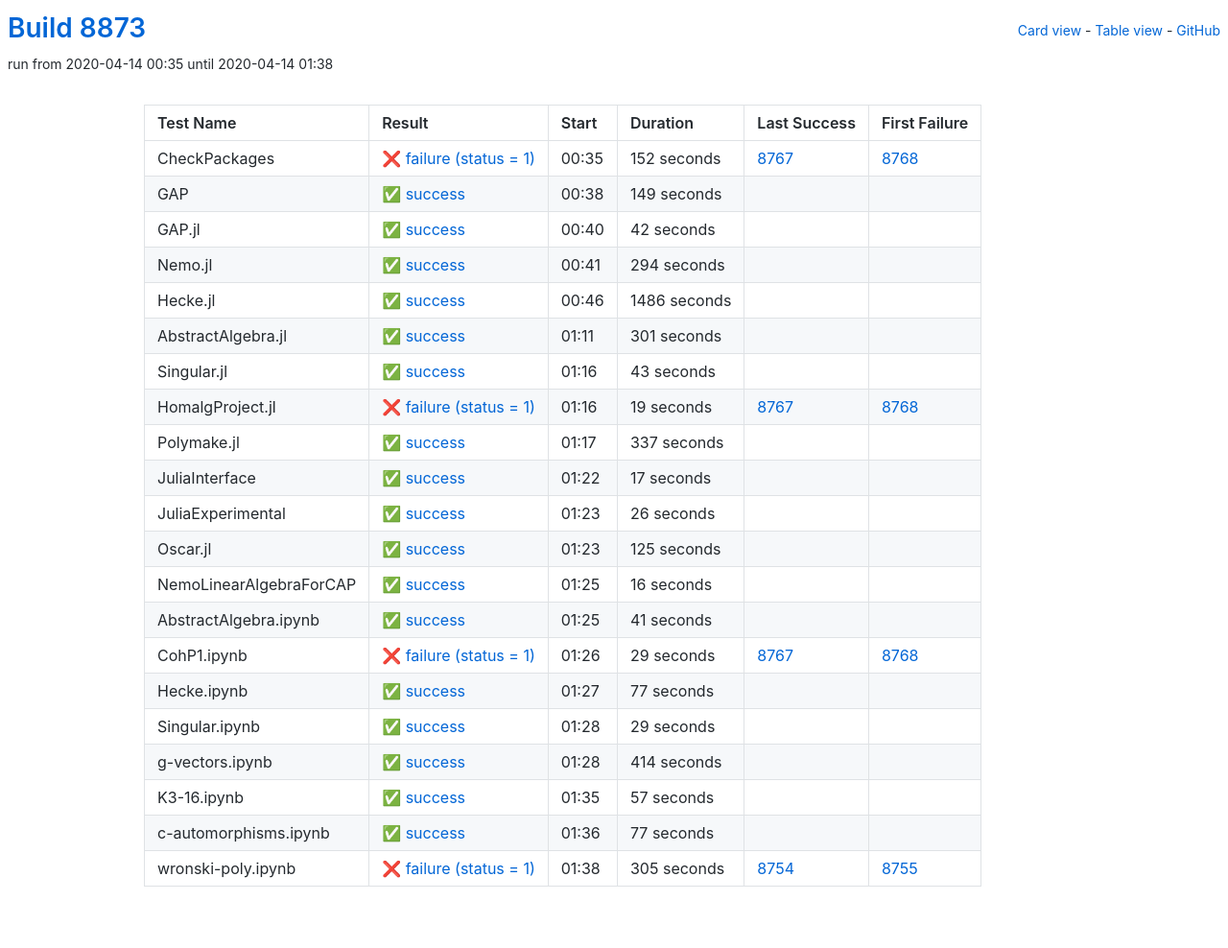
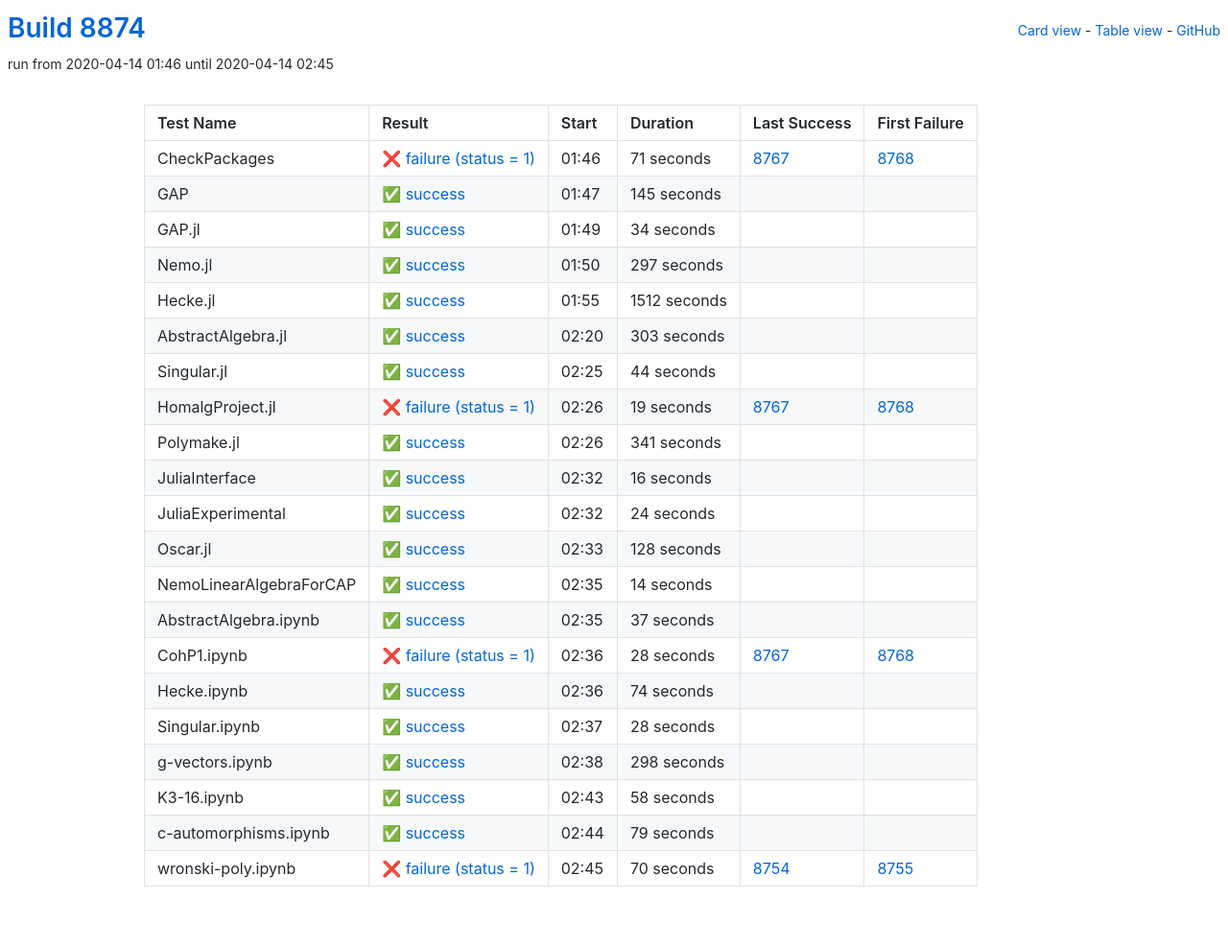
Before and after one commit to oscar-system/oscar-ci-status, a Jekyll site: the page built from table.html, in a window 1280 px wide. Shown: the whole page at 96% size. Built offline with Jekyll 4.4.1, drawn with Linux system fonts in a browser that asks for light colours.

Commit message:
Build 8874

```diff
--- a/_data/ci.yml
+++ b/_data/ci.yml
@@ -1,82 +1,82 @@
-build: 8873
-build_url: https://oscarci.mathematik.uni-kl.de/job/oscar/8873/
+build: 8874
+build_url: https://oscarci.mathematik.uni-kl.de/job/oscar/8874/
 job: oscar
 tests:
-- duration: 152
+- duration: 71
   exitcode: 1
   first_failure: 8768
   first_failure_url: https://oscarci.mathematik.uni-kl.de/job/oscar/8768/
   last_success: 8767
   last_success_url: https://oscarci.mathematik.uni-kl.de/job/oscar/8767/
-  log: https://oscarci.mathematik.uni-kl.de/job/oscar/8873/artifact/logs/build-8873/CheckPackages.log
+  log: https://oscarci.mathematik.uni-kl.de/job/oscar/8874/artifact/logs/build-8874/CheckPackages.log
   name: CheckPackages
-  start: 2020-04-14 00:35
+  start: 2020-04-14 01:46
   status: failure
   success: false
-- duration: 149
+- duration: 145
   exitcode: 0
   first_failure: false
   first_failure_url: null
   last_success: false
   last_success_url: null
-  log: https://oscarci.mathematik.uni-kl.de/job/oscar/8873/artifact/logs/build-8873/GAP.log
+  log: https://oscarci.mathematik.uni-kl.de/job/oscar/8874/artifact/logs/build-8874/GAP.log
   name: GAP
-  start: 2020-04-14 00:38
+  start: 2020-04-14 01:47
   status: success
   success: true
-- duration: 42
+- duration: 34
   exitcode: 0
   first_failure: false
   first_failure_url: null
   last_success: false
   last_success_url: null
-  log: https://oscarci.mathematik.uni-kl.de/job/oscar/8873/artifact/logs/build-8873/GAP.jl.log
+  log: https://oscarci.mathematik.uni-kl.de/job/oscar/8874/artifact/logs/build-8874/GAP.jl.log
   name: GAP.jl
-  start: 2020-04-14 00:40
+  start: 2020-04-14 01:49
   status: success
   success: true
-- duration: 294
+- duration: 297
   exitcode: 0
   first_failure: false
   first_failure_url: null
   last_success: false
   last_success_url: null
-  log: https://oscarci.mathematik.uni-kl.de/job/oscar/8873/artifact/logs/build-8873/Nemo.jl.log
+  log: https://oscarci.mathematik.uni-kl.de/job/oscar/8874/artifact/logs/build-8874/Nemo.jl.log
   name: Nemo.jl
-  start: 2020-04-14 00:41
+  start: 2020-04-14 01:50
   status: success
   success: true
-- duration: 1486
+- duration: 1512
   exitcode: 0
   first_failure: false
   first_failure_url: null
   last_success: false
   last_success_url: null
-  log: https://oscarci.mathematik.uni-kl.de/job/oscar/8873/artifact/logs/build-8873/Hecke.jl.log
+  log: https://oscarci.mathematik.uni-kl.de/job/oscar/8874/artifact/logs/build-8874/Hecke.jl.log
   name: Hecke.jl
-  start: 2020-04-14 00:46
+  start: 2020-04-14 01:55
   status: success
   success: true
-- duration: 301
+- duration: 303
   exitcode: 0
   first_failure: false
   first_failure_url: null
   last_success: false
   last_success_url: null
-  log: https://oscarci.mathematik.uni-kl.de/job/oscar/8873/artifact/logs/build-8873/AbstractAlgebra.jl.log
+  log: https://oscarci.mathematik.uni-kl.de/job/oscar/8874/artifact/logs/build-8874/AbstractAlgebra.jl.log
   name: AbstractAlgebra.jl
-  start: 2020-04-14 01:11
+  start: 2020-04-14 02:20
   status: success
   success: true
-- duration: 43
+- duration: 44
   exitcode: 0
   first_failure: false
   first_failure_url: null
   last_success: false
   last_success_url: null
-  log: https://oscarci.mathematik.uni-kl.de/job/oscar/8873/artifact/logs/build-8873/Singular.jl.log
+  log: https://oscarci.mathematik.uni-kl.de/job/oscar/8874/artifact/logs/build-8874/Singular.jl.log
   name: Singular.jl
-  start: 2020-04-14 01:16
+  start: 2020-04-14 02:25
   status: success
   success: true
 - duration: 19
@@ -85,53 +85,20 @@
   first_failure_url: https://oscarci.mathematik.uni-kl.de/job/oscar/8768/
   last_success: 8767
   last_success_url: https://oscarci.mathematik.uni-kl.de/job/oscar/8767/
-  log: https://oscarci.mathematik.uni-kl.de/job/oscar/8873/artifact/logs/build-8873/HomalgProject.jl.log
+  log: https://oscarci.mathematik.uni-kl.de/job/oscar/8874/artifact/logs/build-8874/HomalgProject.jl.log
   name: HomalgProject.jl
-  start: 2020-04-14 01:16
+  start: 2020-04-14 02:26
   status: failure
   success: false
-- duration: 337
+- duration: 341
   exitcode: 0
   first_failure: false
   first_failure_url: null
   last_success: false
   last_success_url: null
-  log: https://oscarci.mathematik.uni-kl.de/job/oscar/8873/artifact/logs/build-8873/Polymake.jl.log
+  log: https://oscarci.mathematik.uni-kl.de/job/oscar/8874/artifact/logs/build-8874/Polymake.jl.log
   name: Polymake.jl
-  start: 2020-04-14 01:17
-  status: success
-  success: true
-- duration: 17
-  exitcode: 0
-  first_failure: false
-  first_failure_url: null
-  last_success: false
-  last_success_url: null
-  log: https://oscarci.mathematik.uni-kl.de/job/oscar/8873/artifact/logs/build-8873/JuliaInterface.log
-  name: JuliaInterface
-  start: 2020-04-14 01:22
-  status: success
-  success: true
-- duration: 26
-  exitcode: 0
-  first_failure: false
-  first_failure_url: null
-  last_success: false
-  last_success_url: null
-  log: https://oscarci.mathematik.uni-kl.de/job/oscar/8873/artifact/logs/build-8873/JuliaExperimental.log
-  name: JuliaExperimental
-  start: 2020-04-14 01:23
-  status: success
-  success: true
-- duration: 125
-  exitcode: 0
-  first_failure: false
-  first_failure_url: null
-  last_success: false
-  last_success_url: null
-  log: https://oscarci.mathematik.uni-kl.de/job/oscar/8873/artifact/logs/build-8873/Oscar.jl.log
-  name: Oscar.jl
-  start: 2020-04-14 01:23
+  start: 2020-04-14 02:26
   status: success
   success: true
 - duration: 16
@@ -140,96 +107,129 @@
   first_failure_url: null
   last_success: false
   last_success_url: null
-  log: https://oscarci.mathematik.uni-kl.de/job/oscar/8873/artifact/logs/build-8873/NemoLinearAlgebraForCAP.log
-  name: NemoLinearAlgebraForCAP
-  start: 2020-04-14 01:25
+  log: https://oscarci.mathematik.uni-kl.de/job/oscar/8874/artifact/logs/build-8874/JuliaInterface.log
+  name: JuliaInterface
+  start: 2020-04-14 02:32
   status: success
   success: true
-- duration: 41
+- duration: 24
   exitcode: 0
   first_failure: false
   first_failure_url: null
   last_success: false
   last_success_url: null
-  log: https://oscarci.mathematik.uni-kl.de/job/oscar/8873/artifact/logs/build-8873/AbstractAlgebra.ipynb.log
-  name: AbstractAlgebra.ipynb
-  start: 2020-04-14 01:25
+  log: https://oscarci.mathematik.uni-kl.de/job/oscar/8874/artifact/logs/build-8874/JuliaExperimental.log
+  name: JuliaExperimental
+  start: 2020-04-14 02:32
   status: success
   success: true
-- duration: 29
+- duration: 128
+  exitcode: 0
+  first_failure: false
+  first_failure_url: null
+  last_success: false
+  last_success_url: null
+  log: https://oscarci.mathematik.uni-kl.de/job/oscar/8874/artifact/logs/build-8874/Oscar.jl.log
+  name: Oscar.jl
+  start: 2020-04-14 02:33
+  status: success
+  success: true
+- duration: 14
+  exitcode: 0
+  first_failure: false
+  first_failure_url: null
+  last_success: false
+  last_success_url: null
+  log: https://oscarci.mathematik.uni-kl.de/job/oscar/8874/artifact/logs/build-8874/NemoLinearAlgebraForCAP.log
+  name: NemoLinearAlgebraForCAP
+  start: 2020-04-14 02:35
+  status: success
+  success: true
+- duration: 37
+  exitcode: 0
+  first_failure: false
+  first_failure_url: null
+  last_success: false
+  last_success_url: null
+  log: https://oscarci.mathematik.uni-kl.de/job/oscar/8874/artifact/logs/build-8874/AbstractAlgebra.ipynb.log
+  name: AbstractAlgebra.ipynb
+  start: 2020-04-14 02:35
+  status: success
+  success: true
+- duration: 28
   exitcode: 1
   first_failure: 8768
   first_failure_url: https://oscarci.mathematik.uni-kl.de/job/oscar/8768/
   last_success: 8767
   last_success_url: https://oscarci.mathematik.uni-kl.de/job/oscar/8767/
-  log: https://oscarci.mathematik.uni-kl.de/job/oscar/8873/artifact/logs/build-8873/CohP1.ipynb.log
+  log: https://oscarci.mathematik.uni-kl.de/job/oscar/8874/artifact/logs/build-8874/CohP1.ipynb.log
   name: CohP1.ipynb
-  start: 2020-04-14 01:26
+  start: 2020-04-14 02:36
   status: failure
   success: false
-- duration: 77
+- duration: 74
   exitcode: 0
   first_failure: false
   first_failure_url: null
   last_success: false
   last_success_url: null
-  log: https://oscarci.mathematik.uni-kl.de/job/oscar/8873/artifact/logs/build-8873/Hecke.ipynb.log
+  log: https://oscarci.mathematik.uni-kl.de/job/oscar/8874/artifact/logs/build-8874/Hecke.ipynb.log
   name: Hecke.ipynb
-  start: 2020-04-14 01:27
+  start: 2020-04-14 02:36
   status: success
   success: true
-- duration: 29
+- duration: 28
   exitcode: 0
   first_failure: false
   first_failure_url: null
   last_success: false
   last_success_url: null
-  log: https://oscarci.mathematik.uni-kl.de/job/oscar/8873/artifact/logs/build-8873/Singular.ipynb.log
+  log: https://oscarci.mathematik.uni-kl.de/job/oscar/8874/artifact/logs/build-8874/Singular.ipynb.log
   name: Singular.ipynb
-  start: 2020-04-14 01:28
+  start: 2020-04-14 02:37
   status: success
   success: true
-- duration: 414
+- duration: 298
   exitcode: 0
   first_failure: false
   first_failure_url: null
   last_success: false
   last_success_url: null
-  log: https://oscarci.mathematik.uni-kl.de/job/oscar/8873/artifact/logs/build-8873/g-vectors.ipynb.log
+  log: https://oscarci.mathematik.uni-kl.de/job/oscar/8874/artifact/logs/build-8874/g-vectors.ipynb.log
   name: g-vectors.ipynb
-  start: 2020-04-14 01:28
+  start: 2020-04-14 02:38
   status: success
   success: true
-- duration: 57
+- duration: 58
   exitcode: 0
   first_failure: false
   first_failure_url: null
   last_success: false
   last_success_url: null
-  log: https://oscarci.mathematik.uni-kl.de/job/oscar/8873/artifact/logs/build-8873/K3-16.ipynb.log
+  log: https://oscarci.mathematik.uni-kl.de/job/oscar/8874/artifact/logs/build-8874/K3-16.ipynb.log
   name: K3-16.ipynb
-  start: 2020-04-14 01:35
+  start: 2020-04-14 02:43
   status: success
   success: true
-- duration: 77
+- duration: 79
   exitcode: 0
   first_failure: false
   first_failure_url: null
   last_success: false
   last_success_url: null
-  log: https://oscarci.mathematik.uni-kl.de/job/oscar/8873/artifact/logs/build-8873/c-automorphisms.ipynb.log
+  log: https://oscarci.mathematik.uni-kl.de/job/oscar/8874/artifact/logs/build-8874/c-automorphisms.ipynb.log
   name: c-automorphisms.ipynb
-  start: 2020-04-14 01:36
+  start: 2020-04-14 02:44
   status: success
   success: true
-- duration: 305
+- duration: 70
   exitcode: 1
   first_failure: 8755
   first_failure_url: https://oscarci.mathematik.uni-kl.de/job/oscar/8755/
   last_success: 8754
   last_success_url: https://oscarci.mathematik.uni-kl.de/job/oscar/8754/
-  log: https://oscarci.mathematik.uni-kl.de/job/oscar/8873/artifact/logs/build-8873/wronski-poly.ipynb.log
+  log: https://oscarci.mathematik.uni-kl.de/job/oscar/8874/artifact/logs/build-8874/wronski-poly.ipynb.log
   name: wronski-poly.ipynb
-  start: 2020-04-14 01:38
+  start: 2020-04-14 02:45
   status: failure
   success: false
```
Also changed, not shown: README.md.
